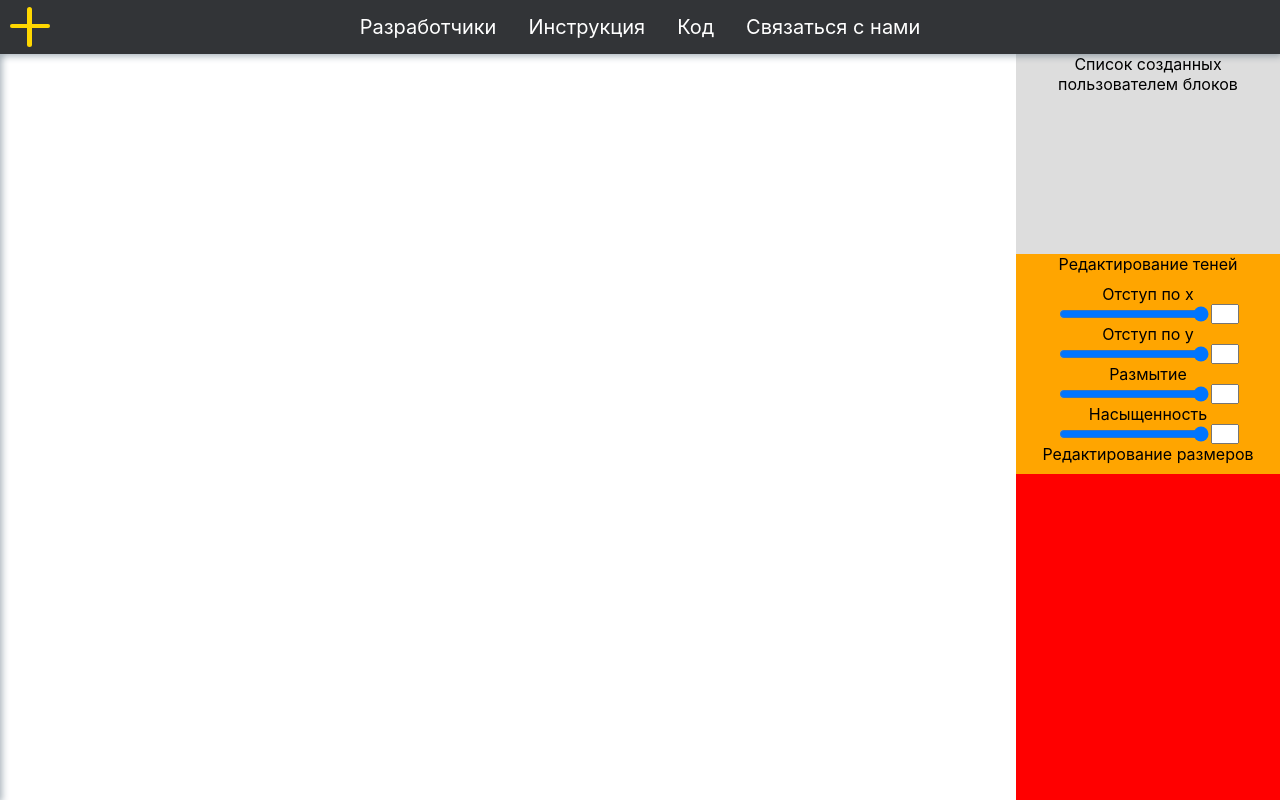
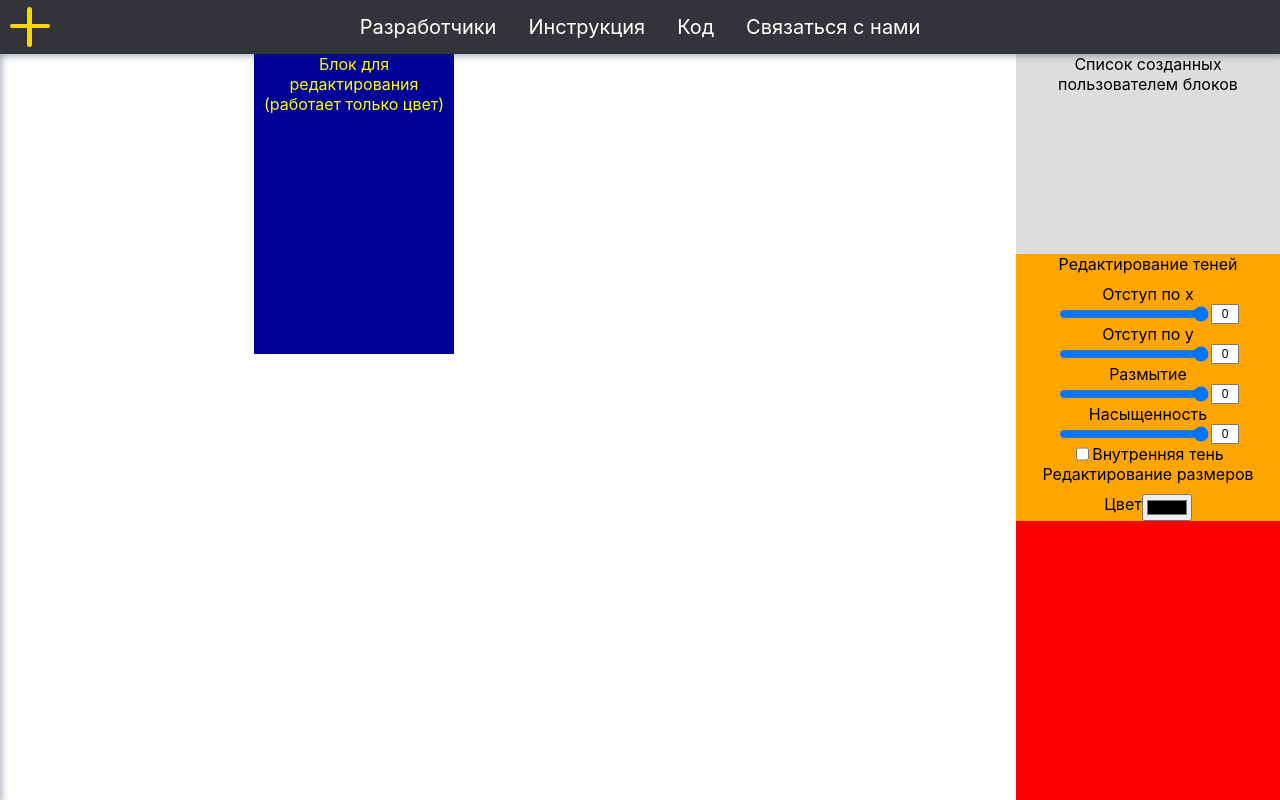
Before and after one commit to Calisthetic/SiteConstrictor, a React (Create React App) app: page / in a window 1280 px wide. Both pictures are taken after a click on the element "Редактирование теней". Built offline with nearby package versions, Linux system fonts and the light colour scheme.

Commit message:
Update 7 files

```diff
--- a/src/components/EditBlock/EditBlock.js
+++ b/src/components/EditBlock/EditBlock.js
@@ -3,8 +3,9 @@ import s from "./EditBlock.module.css";
 import React from "react";
 import EditShasows from "./EditPanels/EditShasows";
 import EditSize from "./EditPanels/EditSize";
+import EditColor from "./EditPanels/EditColor";
 
-export let SelectedElem = document.getElementById("Block0");
+export let SelectedElem = 0;
 export let OpenEditors = {
   shadow: false,
   size: false,
@@ -16,6 +17,7 @@ const EditBlock = () => {
       <div className={s.blocks_list}>Список созданных пользователем блоков</div>
       <EditShasows />
       <EditSize />
+      <EditColor />
     </div>
   );
 };
--- a/src/components/EditBlock/EditBlock.module.css
+++ b/src/components/EditBlock/EditBlock.module.css
@@ -3,6 +3,7 @@
   width: 264px;
   min-height: calc(100vh - 54px);
   height: 50vh;
+  overflow-y: scroll;
 }
 .blocks_list {
   width: 100%;
@@ -10,12 +11,14 @@
   background-color: #ddd;
 }
 
+/* /////// */
+
 .edit_prew {
   height: auto;
   width: 100%;
   background-color: orange;
   overflow: hidden;
-  transition: ease 0.5s;
+  transition: ease 1.5s;
 }
 .edit_prew ul {
   margin: 0px 0px 10px 0px;
@@ -28,7 +31,7 @@
 .edit_btn {
   cursor: pointer;
   height: 30px;
-  transition: ease 0.5s;
+  transition: ease 1.5s;
 }
 .title {
   font-size: 16px;
@@ -51,3 +54,11 @@
   transition: all ease 0.5s;
   opacity: 0;
 }
+.edit_color {
+  display: flex;
+  flex-direction: row;
+  height: auto;
+  width: 100%;
+  justify-content: center;
+  background-color: orange;
+}
--- /dev/null
+++ b/src/components/EditBlock/EditPanels/EditColor.js
@@ -0,0 +1,15 @@
+import s from "../EditBlock.module.css";
+import { SelectedElem } from "../EditBlock.js";
+
+export default function EditColor() {
+  function ChangeColor() {
+    document.getElementById("Block" + SelectedElem).style.backgroundColor =
+      document.getElementById("inputColor").value;
+  }
+  return (
+    <div className={s.edit_color}>
+      <div>Цвет</div>
+      <input id="inputColor" type="color" onChange={ChangeColor}></input>
+    </div>
+  );
+}
--- a/src/components/EditBlock/EditPanels/EditShasows.js
+++ b/src/components/EditBlock/EditPanels/EditShasows.js
@@ -1,5 +1,5 @@
-import s from '../EditBlock.module.css'
-import {OpenEditors} from '../EditBlock.js'
+import s from "../EditBlock.module.css";
+import { OpenEditors } from "../EditBlock.js";
 
 function EditShadowOpen() {
   if (OpenEditors.shadow === true) {
@@ -14,41 +14,109 @@ function EditShadowOpen() {
 }
 
 function EditShadowInputText() {
-  document.getElementById("EditShadowInputRange").value = document.getElementById("EditShadowInputText").value;
+  document.getElementById("EditShadowInputRange").value =
+    document.getElementById("EditShadowInputText").value;
 }
 function EditShadowInputRange() {
-  document.getElementById("EditShadowInputText").value = document.getElementById("EditShadowInputRange").value;
+  document.getElementById("EditShadowInputText").value =
+    document.getElementById("EditShadowInputRange").value;
 }
 
 const EditShasows = () => {
-
   return (
     <div id="EditShadow" className={s.edit_prew}>
-      <div className={s.edit_btn} onClick={EditShadowOpen}>Редактирование теней</div>
+      <div className={s.edit_btn} onClick={EditShadowOpen}>
+        Редактирование теней
+      </div>
       <div id="EditShadowDetect" className={s.detector}>
         <div className={s.title}>Отступ по x</div>
         <div className={s.container}>
-          <input id='EditShadowInputRange' type="range" min='-10' max='10' className={s.range} onChange={EditShadowInputRange}></input>
-          <input id='EditShadowInputText' type="text" maxLength='2' className={s.text}  onChange={EditShadowInputText}></input>
+          <input
+            id="EditShadowInputRange"
+            type="range"
+            min="-10"
+            max="10"
+            className={s.range}
+            onChange={EditShadowInputRange}
+          ></input>
+          <input
+            id="EditShadowInputText"
+            value="0"
+            type="text"
+            maxLength="2"
+            className={s.text}
+            onChange={EditShadowInputText}
+          ></input>
         </div>
         <div className={s.title}>Отступ по y</div>
         <div className={s.container}>
-          <input id='EditShadowInputRange' type="range" min='-10' max='10' className={s.range} onChange={EditShadowInputRange}></input>
-          <input id='EditShadowInputText' type="text" maxLength='2' className={s.text} onChange={EditShadowInputText}></input>
+          <input
+            id="EditShadowInputRange"
+            type="range"
+            min="-10"
+            max="10"
+            className={s.range}
+            onChange={EditShadowInputRange}
+          ></input>
+          <input
+            id="EditShadowInputText"
+            value="0"
+            type="text"
+            maxLength="2"
+            className={s.text}
+            onChange={EditShadowInputText}
+          ></input>
         </div>
         <div className={s.title}>Размытие</div>
         <div className={s.container}>
-          <input id='EditShadowInputRange' type="range" min='-10' max='10' className={s.range} onChange={EditShadowInputRange}></input>
-          <input id='EditShadowInputText' type="text" maxLength='2' className={s.text} onChange={EditShadowInputText}></input>
+          <input
+            id="EditShadowInputRange"
+            type="range"
+            min="-10"
+            max="10"
+            className={s.range}
+            onChange={EditShadowInputRange}
+          ></input>
+          <input
+            id="EditShadowInputText"
+            value="0"
+            type="text"
+            maxLength="2"
+            className={s.text}
+            onChange={EditShadowInputText}
+          ></input>
         </div>
         <div className={s.title}>Насыщенность</div>
         <div className={s.container}>
-          <input id='EditShadowInputRange' type="range" min='-10' max='10' className={s.range} onChange={EditShadowInputRange}></input>
-          <input id='EditShadowInputText' type="text" maxLength='2' className={s.text} onChange={EditShadowInputText}></input>
+          <input
+            id="EditShadowInputRange"
+            type="range"
+            min="-10"
+            max="10"
+            className={s.range}
+            onChange={EditShadowInputRange}
+          ></input>
+          <input
+            id="EditShadowInputText"
+            value="0"
+            type="text"
+            maxLength="2"
+            className={s.text}
+            onChange={EditShadowInputText}
+          ></input>
+        </div>
+        <div className={s.container}>
+          <input
+            id="EditShadowInputInner"
+            type="checkbox"
+            className={s.radio}
+            // onChange={EditShadowInputRange}
+          ></input>
+          <div>Внутренняя тень</div>
         </div>
       </div>
     </div>
-  )
-}
+  );
+};
 
 export default EditShasows;
--- a/src/components/EditBlock/EditPanels/EditSize.js
+++ b/src/components/EditBlock/EditPanels/EditSize.js
@@ -47,7 +47,7 @@ const EditSize = () => {
             onChange={EditSizeInputText}
           ></input>
         </div>
-        <div className={s.title}>Длинна</div>
+        <div className={s.title}>Длина</div>
         <div className={s.container}>
           <input
             id="EditSizeInputRange"
--- a/src/components/WorkPlace/WorkPlace.js
+++ b/src/components/WorkPlace/WorkPlace.js
@@ -3,7 +3,9 @@ import s from "./WorkPlace.module.css";
 const WorkPlace = () => {
   return (
     <div id="Blocks" className={s.background}>
-      <div id="Block0" className={s.block}></div>
+      <div id="Block0" className={s.block}>
+        Блок для редактирования (работает только цвет)
+      </div>
     </div>
   );
 };
--- a/src/components/WorkPlace/WorkPlace.module.css
+++ b/src/components/WorkPlace/WorkPlace.module.css
@@ -3,6 +3,16 @@
   width: 100%;
   height: auto;
   overflow-y: scroll;
+  position: relative;
 }
 
 /* ///////////// */
+
+.block {
+  position: absolute;
+  left: 25%;
+  height: 300px;
+  width: 200px;
+  background-color: #009;
+  color: yellow;
+}
```
